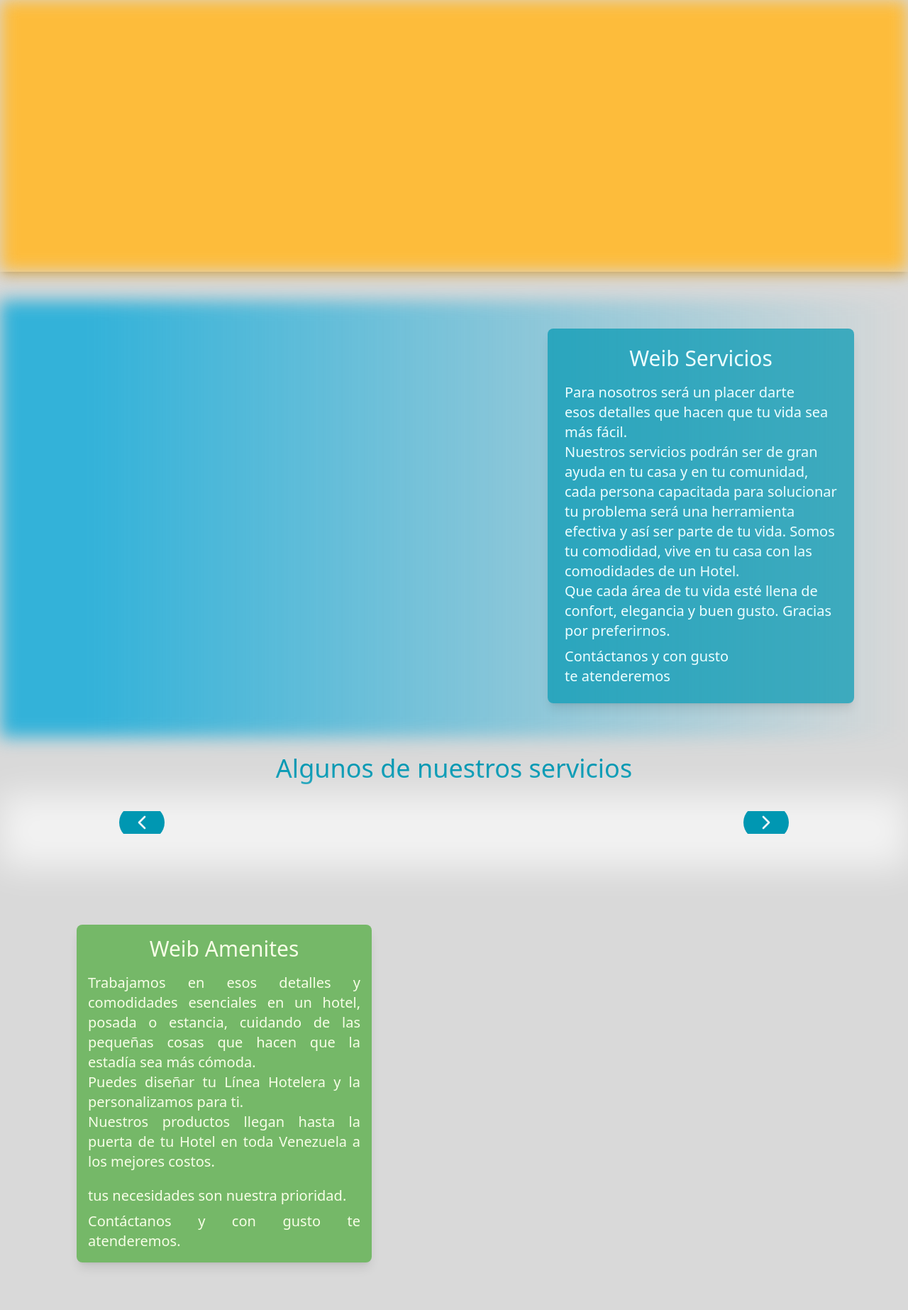
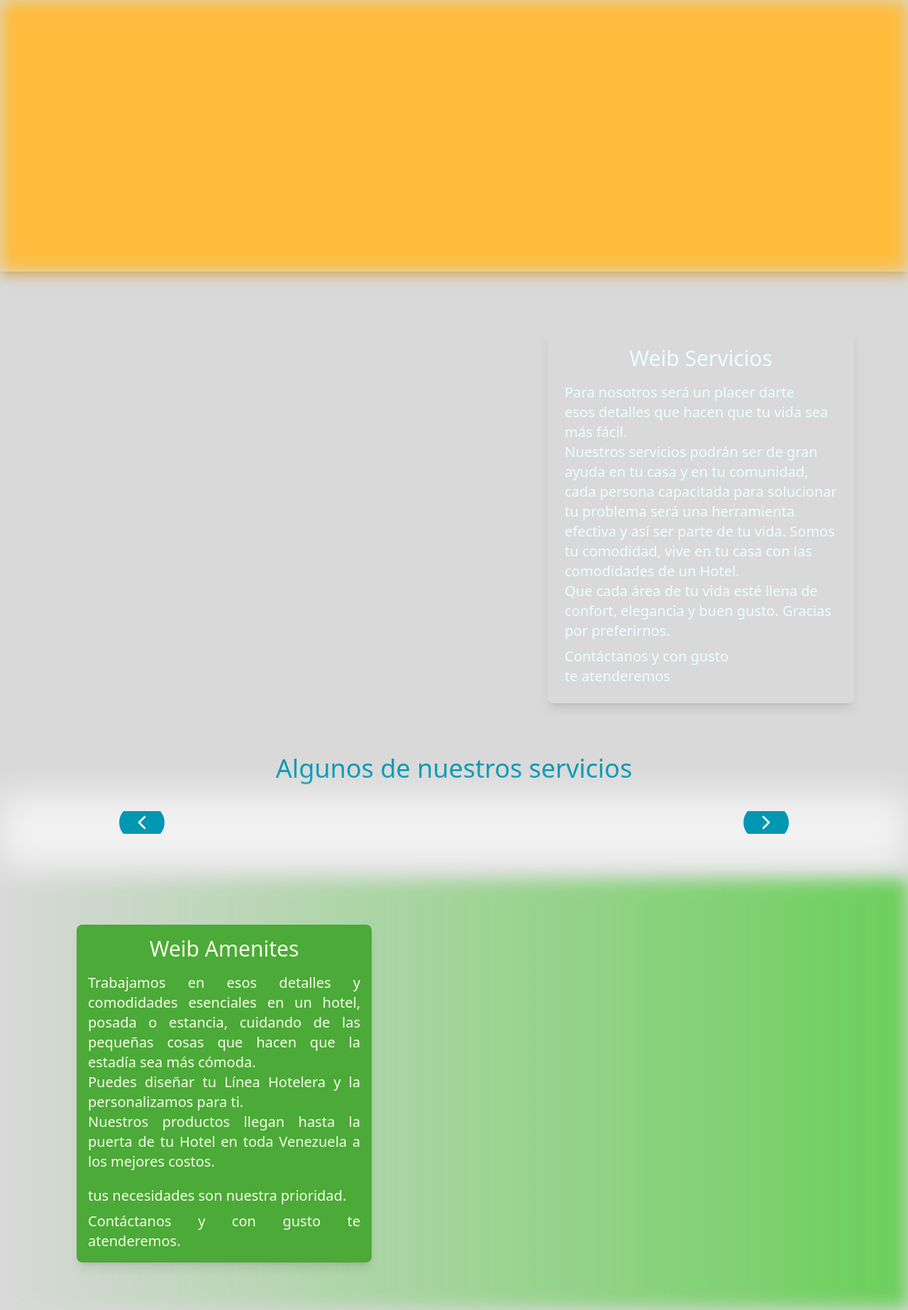
Before and after one commit to djvp3030/weib, a Django app: template main/templates/main.html in a window 1280 px wide. Shown: the part 74-1920 px from the top of the page at 71% size. Run offline with Django 5.2, Linux system fonts and the light colour scheme; the template is opened without the code that fills it, so the values that code supplies are empty; some libraries are stand-ins or nearby versions.

Commit message:
other changes

```diff
--- a/main/templates/main.html
+++ b/main/templates/main.html
@@ -39,7 +39,7 @@
     <!-- Servicios -->
     <section class="items-center mt-4 relative">
       <div
-        class="absolute bg-gradient-to-r from-[#33b2d9] from-10% w-full h-full blur-md"
+        class="absolute bg-gradient-to-r from-[#6bcf5a]/70 from-10% w-full h-full blur-md"
       ></div>
       <div class="flex justify-center space-x-14">
         <div class="flex relative w-1/2 h-96 self-center">
@@ -53,7 +53,7 @@
         </div>
 
         <div
-          class="flex flex-col mt-10 p-6 rounded-lg shadow-lg bg-[#0097b2]/70 mb-12 z-40"
+          class="flex flex-col mt-10 p-6 rounded-lg shadow-lg bg-[#6bcf5a] mb-12 z-40"
         >
           <h3 class="text-3xl mb-4 mx-2 self-center text-cyan-50">
             Weib Servicios
@@ -163,11 +163,11 @@
     <!-- Tienda -->
     <section class="items-center relative">
       <div
-        class="absolute bg-gradient-to-l from-[#6bcf5a]/40 form-10% w-full h-full blur-md"
+        class="absolute bg-gradient-to-l from-[#6bcf5a] form-10% w-full h-full blur-md"
       ></div>
       <div class="flex justify-center py-10 space-x-14 ml-8 relative-to">
         <div
-          class="flex flex-col mt-6 p-4 rounded-lg shadow-lg mb-6 bg-[#4baa38]/70 z-40"
+          class="flex flex-col mt-6 p-4 rounded-lg shadow-lg mb-6 bg-[#4baa38] z-40"
         >
           <h2 class="text-3xl mb-4 mx-2 self-center text-lime-50">
             Weib Amenites
@@ -299,7 +299,7 @@
         class="animate-blob w-56 h-56 absolute bg-[#fdbc3b] rounded-full z-20 mt-20 blur-xl mix-blend-multiply opacity-70 animation-delay-2000"
       ></div>
       <div
-        class="animate-blob w-48 h-48 absolute bg-[#6bcf5a]/40 rounded-full mt-44 mr-36 blur-xl mix-blend-multiply z-20 opacity-70"
+        class="animate-blob w-48 h-48 absolute bg-[#0097b2] rounded-full mt-44 mr-36 blur-xl mix-blend-multiply z-20 opacity-70"
       ></div>
       <div
         class="animate-blob w-48 h-48 absolute bg-[#4baa38] rounded-full mt-44 ml-36 blur-xl mix-blend-multiply z-20 opacity-70 animation-delay-4000"
```
